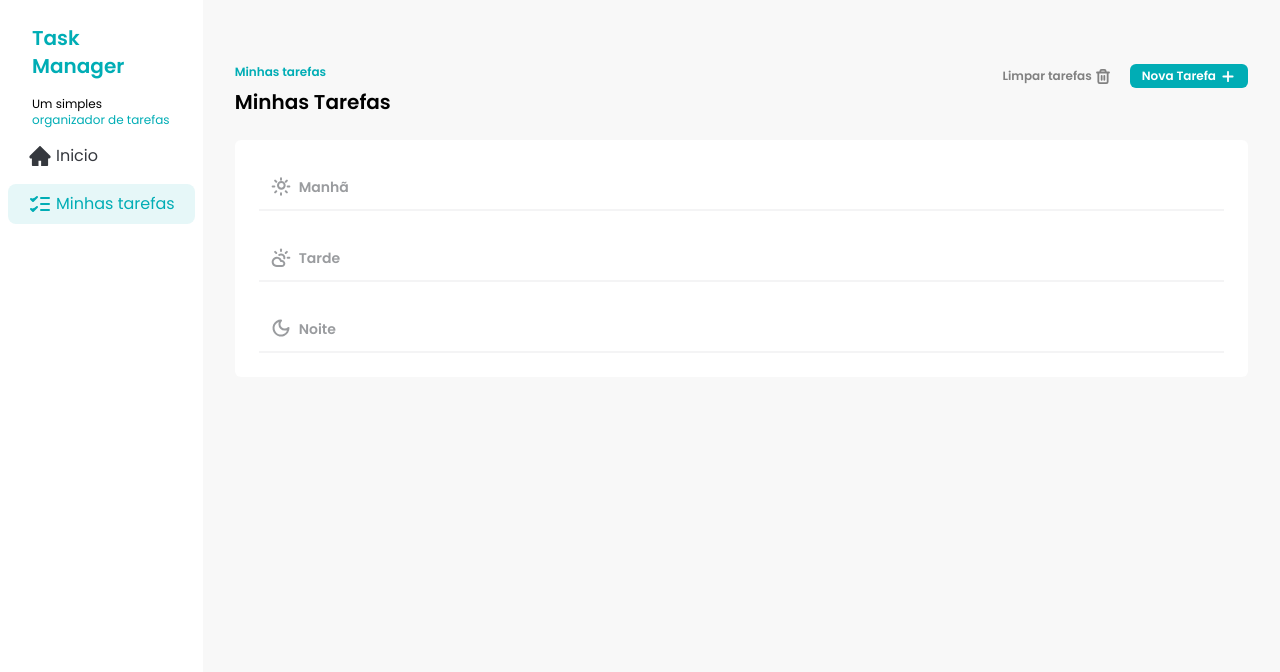
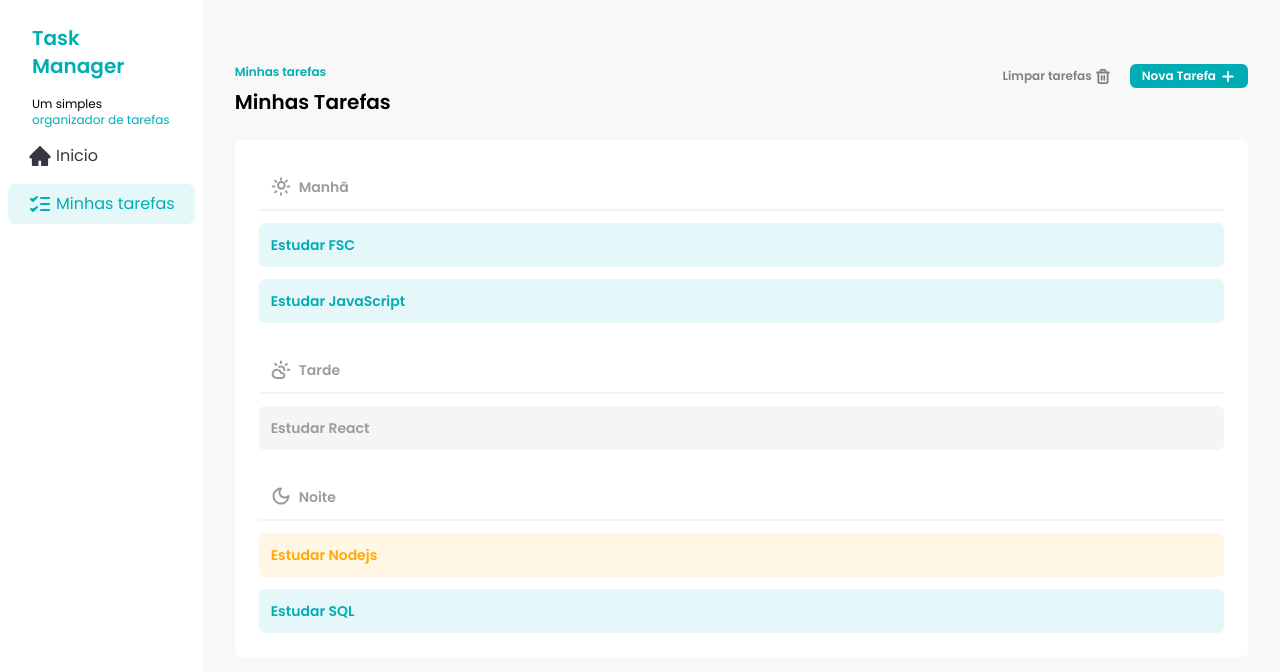
Before and after one commit to Alessandro-Vieira77/fsc-task-manager-, a React (Vite) app: page / in a window 1280 px wide. Shown: the top 672 px of the page. Built offline with nearby package versions, Linux system fonts and the light colour scheme.

Commit message:
feat: ensure tasks are listed on Tasks component

```diff
--- /dev/null
+++ b/src/components/DivTask.jsx
@@ -0,0 +1,5 @@
+const DivTask = ({ children }) => {
+  return <div className="w-full space-y-3">{children}</div>;
+};
+
+export default DivTask;
--- /dev/null
+++ b/src/components/TaskItem.jsx
@@ -0,0 +1,24 @@
+const TaskItem = ({ task }) => {
+  function getStatusClass() {
+    if (task.status === "done") {
+      return "bg-[#00ADB5] bg-opacity-10 text-[#00ADB5]";
+    }
+
+    if (task.status === "in_progress") {
+      return "bg-[#FFAA04] bg-opacity-10 text-[#FFAA04]";
+    }
+
+    if (task.status === "not_starded") {
+      return "bg-[#9A9C9F] bg-opacity-10 text-[#9A9C9F]";
+    }
+  }
+
+  return (
+    <div
+      className={`flex items-center gap-3 rounded-md p-3 text-sm font-semibold ${getStatusClass()}`}>
+      {task.title}
+    </div>
+  );
+};
+
+export default TaskItem;
--- a/src/components/Tasks.jsx
+++ b/src/components/Tasks.jsx
@@ -5,8 +5,18 @@ import IconSun from "../assets/icons/sun.svg?react";
 import IconClodSun from "../assets/icons/cloud-sun.svg?react";
 import IconMoon from "../assets/icons/moon.svg?react";
 import TaskDay from "../components/TaskDay";
+import { useState } from "react";
+import { TASK } from "../constants/task";
+import TaskItem from "./TaskItem";
+import DivTask from "./DivTask";
 
 const Tasks = () => {
+  const [tasks, setTasks] = useState(TASK);
+
+  const taskMorning = tasks.filter((task) => task.time === "morning");
+  const taskAfftermoon = tasks.filter((task) => task.time === "afftermoon");
+  const taskNight = tasks.filter((task) => task.time === "night");
+
   return (
     <div className="mx-8 w-full space-y-6 py-16">
       <div className="flex w-full justify-between">
@@ -30,23 +40,32 @@ const Tasks = () => {
       <div className="w-full space-y-6 rounded-md bg-white p-6">
         {/* Tasks */}
         {/* Manhã */}
-        <div className="w-full">
+        <DivTask>
           <TaskDay title="Manhã">
             <IconSun />
           </TaskDay>
-        </div>
+          {taskMorning.map((taskM) => (
+            <TaskItem key={taskM.id} task={taskM} />
+          ))}
+        </DivTask>
         {/* Tarde */}
-        <div className="w-full">
+        <DivTask>
           <TaskDay title={"Tarde"}>
             <IconClodSun />
           </TaskDay>
-        </div>
+          {taskAfftermoon.map((taskM) => (
+            <TaskItem key={taskM.id} task={taskM} />
+          ))}
+        </DivTask>
         {/* Noite */}
-        <div className="w-full">
+        <DivTask>
           <TaskDay title={"Noite"}>
             <IconMoon />
           </TaskDay>
-        </div>
+          {taskNight.map((taskM) => (
+            <TaskItem key={taskM.id} task={taskM} />
+          ))}
+        </DivTask>
       </div>
     </div>
   );
--- /dev/null
+++ b/src/constants/task.js
@@ -0,0 +1,37 @@
+export const TASK = [
+  {
+    id: 1,
+    title: "Estudar FSC",
+    description: "Estudar full Stack club",
+    time: "morning",
+    status: "done",
+  },
+  {
+    id: 2,
+    title: "Estudar Nodejs",
+    description: "Estudar fucntion assíncrona",
+    time: "night",
+    status: "in_progress",
+  },
+  {
+    id: 3,
+    title: "Estudar JavaScript",
+    description: "Estudar const",
+    time: "morning",
+    status: "done",
+  },
+  {
+    id: 4,
+    title: "Estudar React",
+    description: "Estudar Components React",
+    time: "afftermoon",
+    status: "not_starded",
+  },
+  {
+    id: 5,
+    title: "Estudar SQL",
+    description: "Estudar Relations",
+    time: "night",
+    status: "done",
+  },
+];
```
Also changed, not shown: .eslintrc.cjs.
